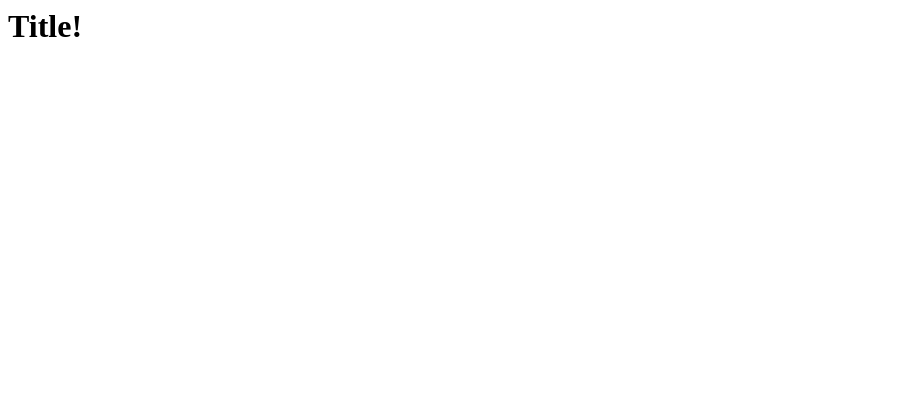
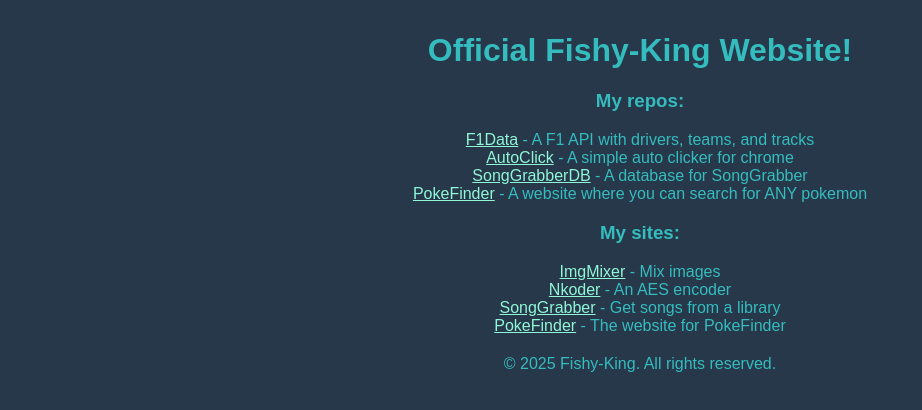
Before and after one commit to Fishy-King/MyPage, a plain HTML site: page index.html in a window 1280 px wide. Shown: the whole page, without its empty margins (0-922 px from the left). Drawn offline with Linux system fonts and the light colour scheme.

Commit message:
Add files via upload

```diff
--- a/index.html
+++ b/index.html
@@ -1,2 +1,32 @@
 <!--Code in progress-->
-<h1>Title!</h1>
+<!DOCTYPE html>
+<html lang="en">
+<head>
+    <meta charset="UTF-8">
+    <meta name="viewport" content="width=device-width, initial-scale=1.0">
+    <meta http-equiv="X-UA-Compatible" content="IE=edge">
+    <title>Official Fishy-King Website</title>
+    <link rel="stylesheet" href="style.css">
+</head>
+<body>
+    <h1>Official Fishy-King Website!</h1>
+
+    <h3>My repos:</h3>
+    <ul>
+        <li><a href="https://github.com/Fishy-King/F1Data" target="_blank">F1Data</a> - A F1 API with drivers, teams, and tracks</li>
+        <li><a href="https://github.com/Fishy-King/AutoClick" target="_blank">AutoClick</a> - A simple auto clicker for chrome</li>
+        <li><a href="https://github.com/Fishy-King/SongGrabberDB" target="_blank">SongGrabberDB</a> - A database for SongGrabber</li>
+        <li><a href="https://github.com/Fishy-King/PokeFinder" target="_blank">PokeFinder</a> - A website where you can search for ANY pokemon</li>
+    </ul>
+    <h3>My sites:</h3>
+    <ul>
+        <li><a href="https://imgmixer.netlify.app/" target="_blank">ImgMixer</a> - Mix images</li>
+        <li><a href="https://nkoder.netlify.app/" target="_blank">Nkoder</a> - An AES encoder</li>
+        <li><a href="https://songgrabber.netlify.app/" target="_blank">SongGrabber</a> - Get songs from a library</li>
+        <li><a href="https://fishy-king.github.io/PokeFinder/" target="_blank">PokeFinder</a> - The website for PokeFinder</li>
+    </ul>
+    <p>&copy; 2025 Fishy-King. All rights reserved.</p>
+
+    <script src="script.js"></script>
+</body>
+</html>
--- /dev/null
+++ b/style.css
@@ -0,0 +1,51 @@
+/* .first-color {
+	background: #90f6d7;
+}
+
+.second-color {
+	background: #35bcbf;
+}
+
+.third-color {
+	background: #41506b;
+}
+
+.fourth-color {
+	background: #263849;
+} */
+
+body, html {
+    background: #263849;
+    font-family: Arial, Helvetica, sans-serif;
+    color: #35bcbf;
+    margin: 0;
+    padding: 0;
+    text-align: center;
+}
+
+h1 {
+    color: #35bcbf;
+    margin-top: 2rem;
+}
+
+p {
+    margin: 1rem auto;
+    max-width: 600px;
+    line-height: 1.6;
+}
+
+ul {
+    list-style-type: none;
+    padding: 0;
+    margin: 0 auto;
+    display: inline-block;
+    text-align: left;
+}
+
+li {
+    text-align: center;
+}
+
+a {
+    color: #90f6d7;
+}
```
